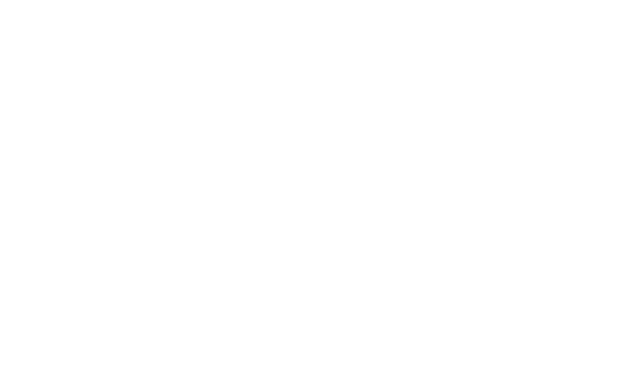
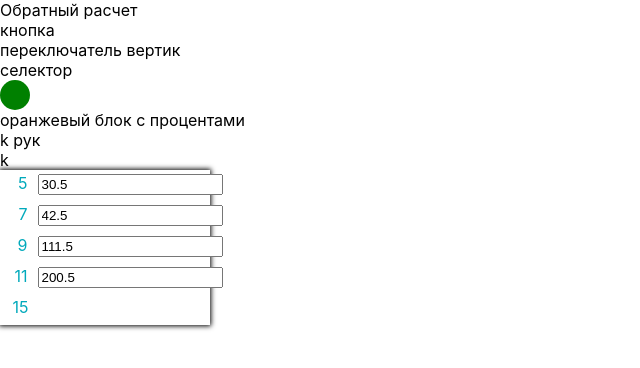
Before and after one commit to Pyarka/Sitef, a React (Create React App) app: page / in a window 1280 px wide. Shown: the top 368 px of the page, without its empty margins (0-640 px from the left). Built offline with nearby package versions, Linux system fonts and the light colour scheme.

Commit message:
Добавлена кнопка

```diff
--- a/src/Components/ScalePopup/ScalePopup.ts
+++ /dev/null
@@ -1,8 +0,0 @@
-import styled from "styled-components";
-
-const ScaleStyle = styled.div`
-  color: #00a9bb;
-  text-align: end;
-  width: 15px;
-`;
-export default ScaleStyle
--- a/src/Components/ScalePopup/ScalePopup.tsx
+++ b/src/Components/ScalePopup/ScalePopup.tsx
@@ -1,9 +1,7 @@
 import React, {ReactElement, useEffect, useState} from 'react';
 import {getNormalScale, getScaleRequest, ScalePopupProps, ValuesInterface} from './Helper';
 import NumberBox from "../NumberBox/NumberBox";
-import ScaleStyle from "./ScalePopup";
-
-
+import { ScaleStyle, ToggleEdit } from "./ScalePopupStyles";
 
 const ScalePopup = (): ReactElement => {
     const [scale, setScale] = useState([] as string[]);
@@ -34,6 +32,7 @@
         newScale[num] = `${masScale}`;
         setScale(newScale);
     }
+
     const renderScale = (i: number): ReactElement => {
         // вернуть инпут  NumberBox со значением из массива scale по индексу i если isEditingScale
         if(isEditingScale){
@@ -51,6 +50,7 @@
             </ScaleStyle>
         );
     }
+
     const renderValues = (i: number): ReactElement | null => {
         const useValue = values.find(({num}) => num === i);
         if (!useValue || !useValue.value) return null;
@@ -71,6 +71,7 @@
                 </div>
             })
     }
+
     return (
         <div>
             <div>
@@ -78,7 +79,7 @@
                 <div>кнопка</div>
                 <div>переключатель вертик</div>
                 <div>селектор</div>
-                <div>редактирование</div>
+                <ToggleEdit onClick={() => setEditingScale(!isEditingScale)}/>
             </div>
             <div>оранжевый блок с процентами</div>
             <div>
--- /dev/null
+++ b/src/Components/ScalePopup/ScalePopupStyles.ts
@@ -0,0 +1,15 @@
+import styled from "styled-components";
+
+export const ScaleStyle = styled.div`
+  color: #00a9bb;
+  text-align: end;
+  width: 15px;
+`;
+
+export const ToggleEdit = styled.div`
+    cursor: pointer;
+    width: 30px;
+    height: 30px;
+    background-color: green;
+    border-radius: 50%;
+`
```
